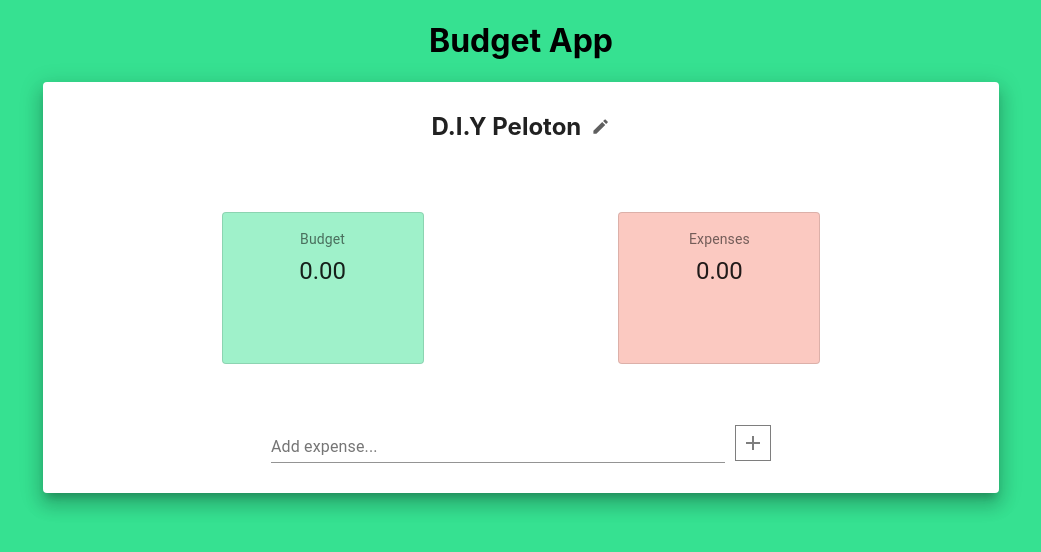
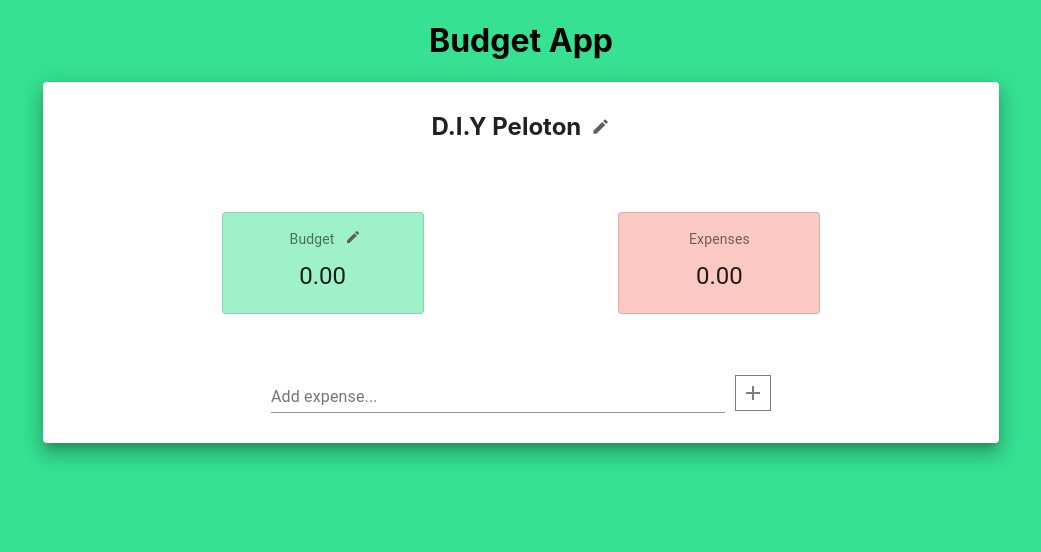
Before and after one commit to CarlaCarrasco/react-budget-app, a React (Create React App) app: page / in a window 1280 px wide. Shown: the top 552 px of the page, without its empty margins (119-1160 px from the left). Built offline with nearby package versions, Linux system fonts and the light colour scheme.

Commit message:
added edit icon to budget amount and removed edit button from expenses box

```diff
--- a/src/Components/budget.js
+++ b/src/Components/budget.js
@@ -5,19 +5,32 @@
 import CardContent from '@material-ui/core/CardContent';
 import Button from '@material-ui/core/Button';
 import Typography from '@material-ui/core/Typography';
+import EditIcon from '@material-ui/icons/Edit';
 
 const useStyles = makeStyles({
     root: {
       minWidth: 200,
-      height: 150,
+      height: 100,
       background: '#1BDD826B'
     },
     title: {
       fontSize: 14,
+      marginBottom: 10,
+      marginLeft: 5
     },
     pos: {
       marginBottom: 12,
     },
+    editIcon: {
+      marginLeft: 10,
+      color: '#5f5f5f',
+      fontSize: '1rem'
+    },
+    flex: {
+      display: 'flex',
+      flexDirection: 'row',
+      justifyContent: 'center'
+    }
   });
 
 export const Budget = props => {
@@ -25,9 +38,12 @@
     return (
         <Card className={classes.root} variant="outlined">
           <CardContent>
+            <div className={classes.flex}>
               <Typography className={classes.title} color="textSecondary" gutterBottom>
                 Budget
               </Typography>
+              <EditIcon className={classes.editIcon}/>
+              </div>
               <Typography variant="h5" component="h2">
                 0.00
               </Typography>
--- a/src/Components/expenses.js
+++ b/src/Components/expenses.js
@@ -9,7 +9,7 @@
 const useStyles = makeStyles({
     root: {
       minWidth: 200,
-      height: 150,
+      height: 100,
       background: '#f6826f6e',
     },
     bullet: {
@@ -19,6 +19,7 @@
     },
     title: {
       fontSize: 14,
+      marginBottom: 10
     },
     pos: {
       marginBottom: 12,
```
Lines whose indentation alone changed are shown as unchanged.
